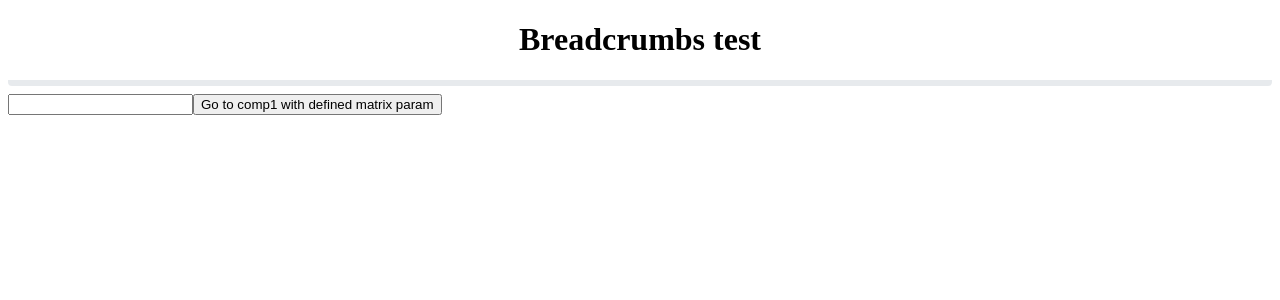
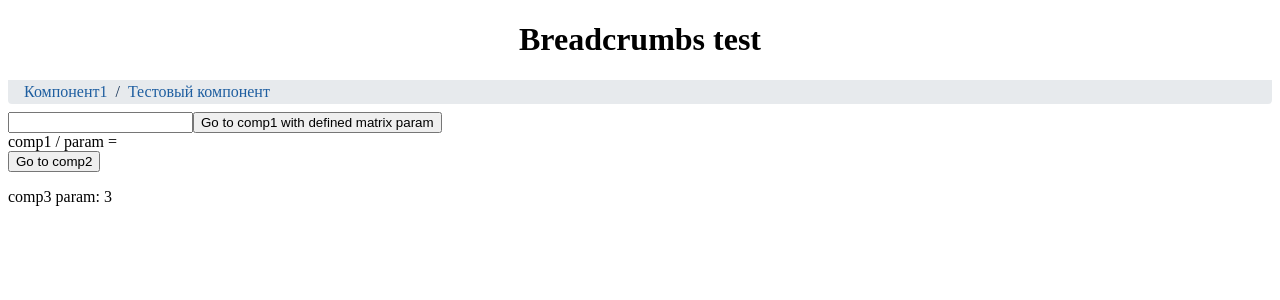
Before and after one commit to Lightllord/-ng-lightools-breadcrumbs, an Angular app: page /comp1/3 in a window 1280 px wide. Before the commit this address led to /. Shown: the top 300 px of the page. Built offline with nearby package versions, Linux system fonts and the light colour scheme.

Commit message:
- new test;

```diff
--- a/src/app/app.module.ts
+++ b/src/app/app.module.ts
@@ -6,6 +6,7 @@ import {Comp1Component} from './comp1/comp1.component';
 import {Comp2Component} from './comp2/comp2.component';
 import {RouterModule, Routes} from '@angular/router';
 import {FormsModule} from '@angular/forms';
+import {Comp3Component} from './comp3/comp3.component';
 
 const appRoutes: Routes = [
   {
@@ -22,7 +23,14 @@ const appRoutes: Routes = [
         data: {
           title: 'Компонент2'
         }
-      }
+      },
+      {
+        path: ':id',
+        component: Comp3Component,
+        data: {
+          title: 'Тестовый компонент'
+        }
+      },
     ]
   },
   {
@@ -35,6 +43,7 @@ const appRoutes: Routes = [
   declarations: [
     AppComponent,
     Comp1Component,
+    Comp3Component,
     Comp2Component
   ],
   imports: [
--- /dev/null
+++ b/src/app/comp3/comp3.component.html
@@ -0,0 +1,3 @@
+<p>
+  comp3 param: {{param}}
+</p>
--- /dev/null
+++ b/src/app/comp3/comp3.component.ts
@@ -0,0 +1,22 @@
+import {Component, OnInit} from '@angular/core';
+import {ActivatedRoute} from '@angular/router';
+
+@Component({
+  selector: 'app-comp3',
+  templateUrl: './comp3.component.html',
+  styleUrls: ['./comp3.component.css']
+})
+export class Comp3Component implements OnInit {
+  param;
+
+  constructor(private route: ActivatedRoute) {
+    this.route.paramMap.subscribe(res => {
+      this.param = res.get('id');
+    });
+  }
+
+  ngOnInit() {
+
+  }
+
+}
```
Also changed, not shown: src/app/comp3/comp3.component.css (added), 1 other file (tests, documents, lock files or other folders).
